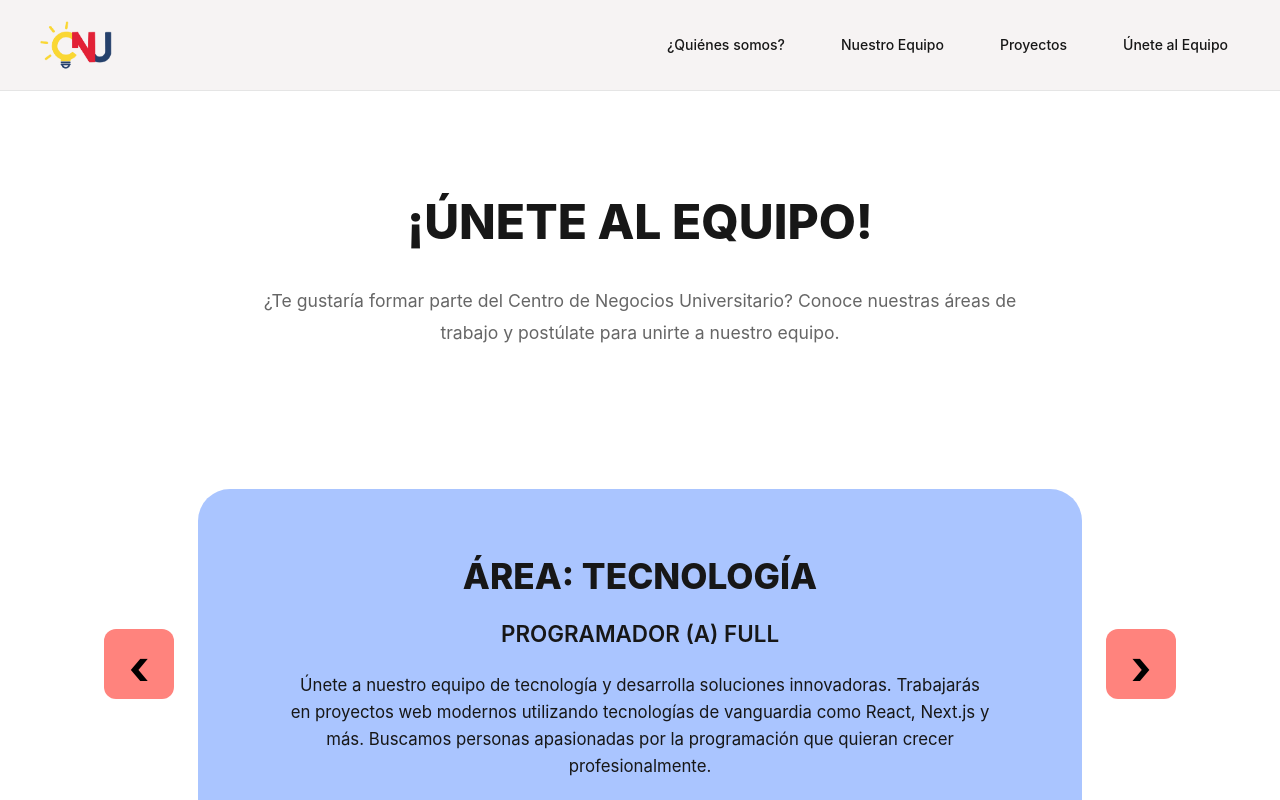
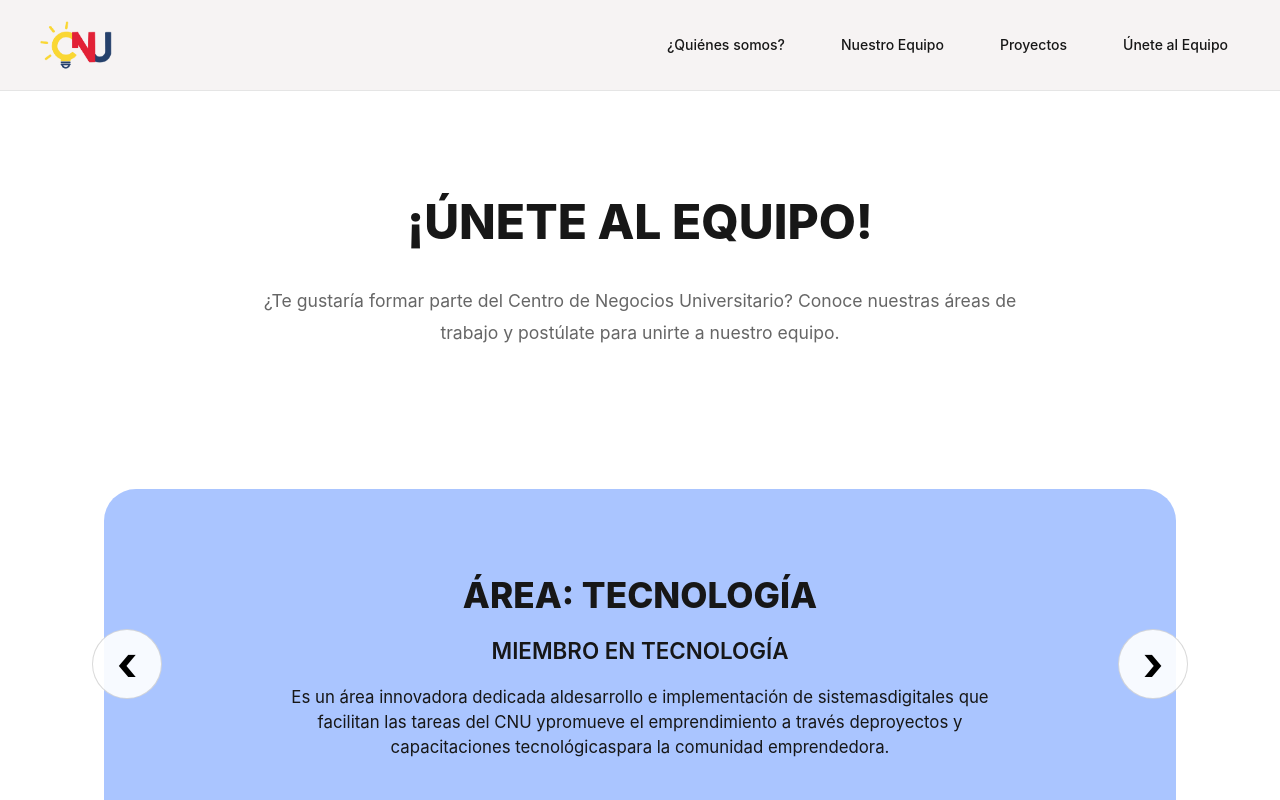
Before and after one commit to Centro-de-Negocios-Universitarios/WebPrototype, a Next.js app: page /unete-al-equipo in a window 1280 px wide. Shown: the top 800 px of the page. Built offline with nearby package versions, Linux system fonts and the light colour scheme.

Commit message:
Agregando formulario final con las áreas abiertas de pertenencia

```diff
--- a/app/components/RecruitmentForm.module.css
+++ b/app/components/RecruitmentForm.module.css
@@ -10,62 +10,82 @@
     display: flex;
     align-items: center;
     justify-content: center;
-    gap: 16px;
+    gap: 0;
     margin-bottom: 24px;
+    position: relative;
 }
 
 .carouselButton {
-    background-color: var(--cnu-coral);
-    border: none;
-    width: 50px;
-    height: 50px;
-    border-radius: 12px;
-    font-size: 32px;
+    background-color: rgba(255, 255, 255, 0.9);
+    border: 1px solid rgba(0, 0, 0, 0.15);
+    width: 36px;
+    height: 36px;
+    border-radius: 50%;
+    font-size: 20px;
     font-weight: 700;
     color: #000;
     cursor: pointer;
     transition: all 0.3s ease;
-    flex-shrink: 0;
+    position: absolute;
+    top: 50%;
+    transform: translateY(-50%);
+    z-index: 10;
+    display: flex;
+    align-items: center;
+    justify-content: center;
+}
+
+.carouselButton:first-of-type {
+    left: -12px;
+}
+
+.carouselButton:last-of-type {
+    right: -12px;
 }
 
 .carouselButton:hover {
-    background-color: #ff6b64;
-    transform: scale(1.05);
+    background-color: rgba(255, 255, 255, 0.5);
+    transform: translateY(-50%) scale(1.1);
+    border-color: rgba(0, 0, 0, 0.2);
 }
 
 .carouselButton:active {
-    transform: scale(0.95);
+    transform: translateY(-50%) scale(0.9);
 }
 
 .areaCard {
     background-color: var(--cnu-blue);
     border-radius: 24px;
-    padding: 32px 24px;
+    padding: 24px 20px;
     text-align: center;
     flex: 1;
-    min-height: 280px;
+    min-height: 240px;
     display: flex;
     flex-direction: column;
     justify-content: center;
+    touch-action: pan-y;
+    /* Allow vertical scroll but capture horizontal swipes */
+    user-select: none;
+    /* Prevent text selection during swipe */
 }
 
 .areaTitle {
-    font-size: 1.5rem;
+    font-size: 1.3rem;
     font-weight: 800;
-    margin-bottom: 12px;
+    margin-bottom: 10px;
     color: var(--foreground);
 }
 
 .areaPosition {
-    font-size: 1.1rem;
+    font-size: 1rem;
     font-weight: 600;
-    margin-bottom: 20px;
+    margin-bottom: 16px;
     color: var(--foreground);
 }
 
 .areaDescription {
-    font-size: 0.95rem;
-    line-height: 1.6;
+    font-size: 0.875rem;
+    line-height: 1.5;
     color: var(--foreground);
 }
 
@@ -119,7 +139,7 @@
 
 .googleForm {
     width: 100%;
-    height: 800px;
+    height: 600px;
     border: none;
     border-radius: 8px;
 }
--- a/app/components/RecruitmentForm.tsx
+++ b/app/components/RecruitmentForm.tsx
@@ -1,31 +1,33 @@
 "use client";
 
-import { useState } from "react";
+import { useState, useRef } from "react";
 import styles from "./RecruitmentForm.module.css";
 
 export default function RecruitmentForm() {
     const [currentAreaIndex, setCurrentAreaIndex] = useState(0);
+    const touchStartX = useRef(0);
+    const touchEndX = useRef(0);
 
     const areas = [
         {
             name: "TECNOLOGÍA",
-            position: "PROGRAMADOR (A) FULL",
-            description: "Únete a nuestro equipo de tecnología y desarrolla soluciones innovadoras. Trabajarás en proyectos web modernos utilizando tecnologías de vanguardia como React, Next.js y más. Buscamos personas apasionadas por la programación que quieran crecer profesionalmente."
+            position: "MIEMBRO EN TECNOLOGÍA",
+            description: "Es un área innovadora dedicada aldesarrollo e implementación de sistemasdigitales que facilitan las tareas del CNU ypromueve el emprendimiento a través deproyectos y capacitaciones tecnológicaspara la comunidad emprendedora."
         },
         {
-            name: "DISEÑO",
-            position: "DISEÑADOR (A) UX/UI",
-            description: "Forma parte del equipo creativo del CNU. Diseña experiencias visuales impactantes y funcionales. Trabajarás en branding, interfaces de usuario y materiales de comunicación para todos nuestros proyectos y eventos."
+            name: "OPERACIONES",
+            position: "MIEMBRO EN OPERACIONES",
+            description: "Es el área encargada de la planeación, logística y experiencia del usuario en proyectos del CNU. Sus funciones incluyen la gestión de proyectos, logística de sesiones, reconocimiento de participantes, entrega de premios y asesorías, siempre cuidando la experiencia del usuario."
         },
         {
             name: "MARKETING",
-            position: "ESPECIALISTA EN MARKETING",
-            description: "Impulsa la presencia del CNU en diferentes plataformas. Crea estrategias de contenido, gestiona redes sociales y desarrolla campañas creativas que conecten con la comunidad estudiantil y empresarial."
+            position: "MIEMBRO EN MARKETING",
+            description: "Se encarga de difundir cursos, talleres y conferencias del Centro de Negocios Universitario cada semestre para atraer personas del mercado y convertirlas en consumidores. Esto se logra identificando clientes meta, analizando sus necesidades, planificando estrategias, ejecutando actividades y controlando los avances y logros."
         },
         {
             name: "RECURSOS HUMANOS",
-            position: "COORDINADOR (A) DE RRHH",
-            description: "Gestiona el talento humano del CNU. Participa en procesos de reclutamiento, desarrollo de personal, y creación de un ambiente de trabajo colaborativo y motivador para todos los miembros."
+            position: "MIEMBRO DE RRHH",
+            description: "Se encarga de identificar el talento humano y su desempeño en el CNU, asegurando un funcionamiento óptimo y eficiente en el desarrollo de actividades, integración y crecimiento de los miembros, creando una experiencia excepcional que facilite lograr los objetivos organizacionales."
         }
     ];
 
@@ -35,6 +37,29 @@ export default function RecruitmentForm() {
 
     const handleNextArea = () => {
         setCurrentAreaIndex((prev) => (prev === areas.length - 1 ? 0 : prev + 1));
+    };
+
+    const handleTouchStart = (e: React.TouchEvent) => {
+        touchStartX.current = e.touches[0].clientX;
+    };
+
+    const handleTouchMove = (e: React.TouchEvent) => {
+        touchEndX.current = e.touches[0].clientX;
+    };
+
+    const handleTouchEnd = () => {
+        const swipeThreshold = 50; // minimum distance for a swipe
+        const difference = touchStartX.current - touchEndX.current;
+
+        if (Math.abs(difference) > swipeThreshold) {
+            if (difference > 0) {
+                // Swiped left - next area
+                handleNextArea();
+            } else {
+                // Swiped right - previous area
+                handlePrevArea();
+            }
+        }
     };
 
     const currentArea = areas[currentAreaIndex];
@@ -51,7 +76,12 @@ export default function RecruitmentForm() {
                     ‹
                 </button>
 
-                <div className={styles.areaCard}>
+                <div
+                    className={styles.areaCard}
+                    onTouchStart={handleTouchStart}
+                    onTouchMove={handleTouchMove}
+                    onTouchEnd={handleTouchEnd}
+                >
                     <h2 className={styles.areaTitle}>
                         ÁREA: {currentArea.name}
                     </h2>
@@ -90,7 +120,7 @@ export default function RecruitmentForm() {
 
                 <div className={styles.iframeContainer}>
                     <iframe
-                        src="https://docs.google.com/forms/d/e/1FAIpQLScmqpzFGkTZNkBD-ODgrjSL85X1DjWNUed-8wGM0-L5-NRbEA/viewform?embedded=true"
+                        src="https://docs.google.com/forms/d/e/1FAIpQLSfPw-79vNwdmLaOQ3jO0IMgZeLPqVDH80AFqFeQzRX0OQ8LvQ/viewform?embedded=true"
                         className={styles.googleForm}
                         title="Formulario de registro CNU"
                     >
--- a/app/proyectos/page.tsx
+++ b/app/proyectos/page.tsx
@@ -14,11 +14,9 @@ export default function ProyectosPage() {
                 <p className={styles.description}>
                     Descubre los proyectos en los que estamos trabajando actualmente.
                 </p>
+            </main>
 
-                <ProjectsInProgress />
-
-                {/* TODO: Agregar más contenido de proyectos */}
-            </main>
+            <ProjectsInProgress />
 
             <Footer />
         </>
--- a/app/quienes-somos/page.module.css
+++ b/app/quienes-somos/page.module.css
@@ -101,6 +101,8 @@
   display: flex;
   align-items: center;
   justify-content: center;
+  position: relative;
+  overflow: hidden;
 }
 
 .leftColumn {
--- a/app/quienes-somos/page.tsx
+++ b/app/quienes-somos/page.tsx
@@ -1,3 +1,4 @@
+import Image from "next/image";
 import Navbar from "../components/Navbar";
 import Footer from "../components/Footer";
 import styles from "./page.module.css";
@@ -10,23 +11,21 @@ export default function WhoWeArePage() {
                 <h1 className={styles.title}>¿Quiénes somos?</h1>
 
                 <p className={styles.description}>
-                    El Centro de Negocios Universitario es una agrupación estudiantil que constantemente busca
-                    innovar en nuevos proyectos, con la finalidad y objetivo de que los miembros desarrollen y
-                    fortalezcan habilidades blandas y duras.
+                    El Centro de Negocios Universitario es una agrupación estudiantil que constantemente busca innovar en nuevos proyectos, con el y objetivo de que los miembros desarrollen y fortalezcan habilidades blandas y duras, y asi puedan crecer tanto en el aspecto personal, prefesional y académico.
                 </p>
 
                 <div className={styles.cards}>
                     <div className={styles.cardYellow}>
                         <h2 className={styles.cardTitle}>MISIÓN</h2>
                         <p className={styles.cardText}>
-                            Formar...
+                            Fomentar y apoyar el emprendimiento para contribuir a la innovación y el crecimiento dentro de la UNAM, su comunidad y sus alrededores, ofreciendo el acompañamiento necesario para llevar ideas a la práctica.
                         </p>
                     </div>
 
                     <div className={styles.cardRed}>
                         <h2 className={styles.cardTitle}>VISIÓN</h2>
                         <p className={styles.cardText}>
-                            Ir más allá...
+                            Ser la organización líder en materia de emprendimiento dentro de la Universidad fungiendo como el principal precedente de emprendedores exitosos.
                         </p>
                     </div>
                 </div>
@@ -35,7 +34,14 @@ export default function WhoWeArePage() {
                     <div className={styles.largeCardContent}>
 
                         <div className={styles.leftColumn}>
-                            <div className={styles.imagePlaceholder}></div>
+                            <div className={styles.imagePlaceholder}>
+                                <Image
+                                    src="/NEGOCIOS_COMUNIDAD.jpg"
+                                    alt="Negocios en la Comunidad Universitaria"
+                                    fill
+                                    style={{ objectFit: 'cover' }}
+                                />
+                            </div>
                             <h2 className={styles.largeCardTitle}>
                                 NEGOCIOS EN LA COMUNIDAD UNIVERSITARIA
                             </h2>
@@ -90,12 +96,11 @@ export default function WhoWeArePage() {
                         <div className={styles.impactImage}></div>
 
                         <p className={styles.impactText}>
-                            "En el CNU aprendi el valor real del trabajo en equipo y la importancia
-                            de una buena organización"
+                            "En el CNU aprendí que una persona puede hacer muchas cosas por sí sola, pero nada se compara con lo que se puede lograr acompañado de personas que coinciden con tus intereses"
                         </p>
 
                         <span className={styles.impactAuthor}>
-                            Tamal de mole, 2025
+                            Alejandro Mora, 2025
                         </span>
                     </div>
 
```
Also changed, not shown: 1 other file (tests, documents, lock files or other folders).
